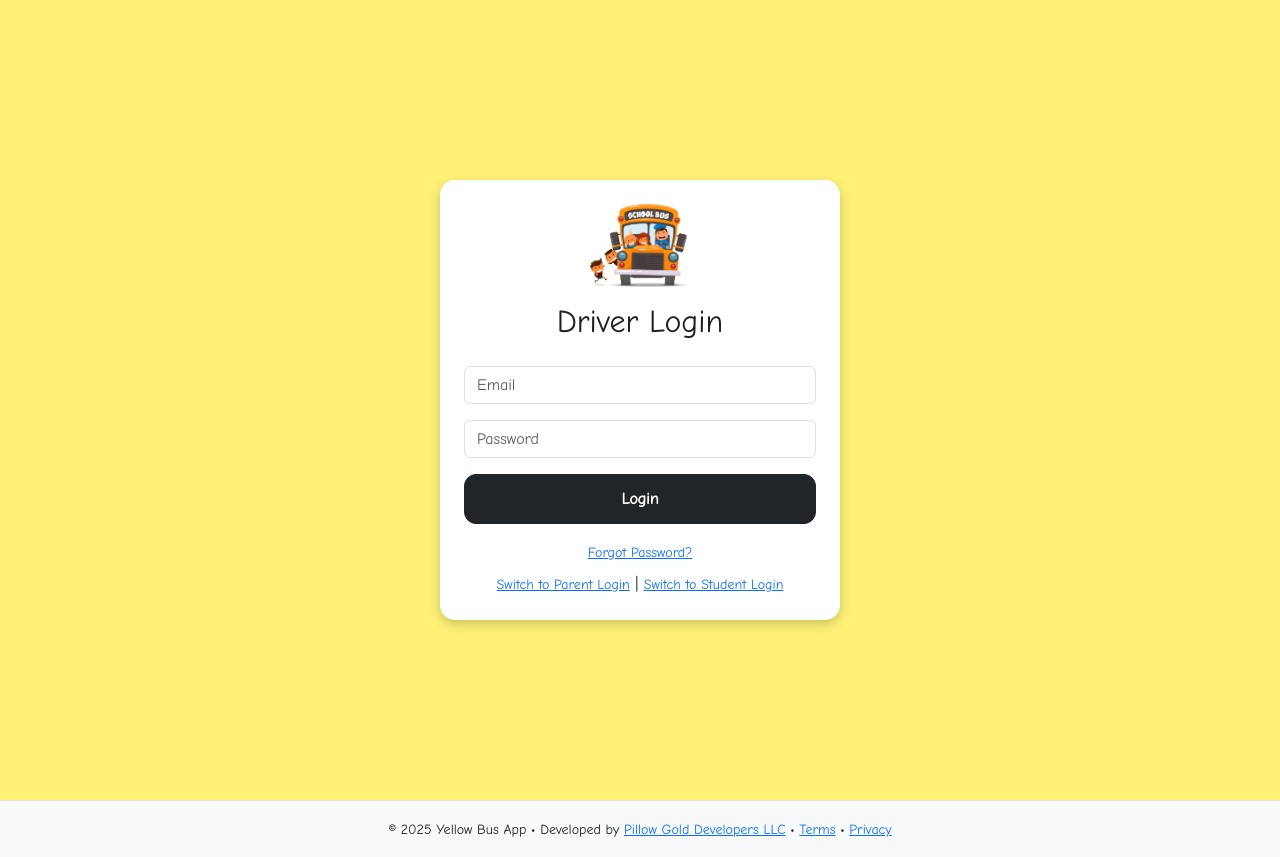
After one commit to jsepkt/yellow-bus-app, a Django app: page /driver-login/ in a window 1280 px wide. The commit adds this page. Run offline with Django 5.2, Linux system fonts and the light colour scheme.

```diff
--- /dev/null
+++ b/core/static/css/driver-login.css
@@ -0,0 +1,16 @@
+.login-container {
+    background-color: #fff176; /* yellow background */
+    font-family: 'Comic Neue', cursive;
+  }
+
+  .login-card {
+    background-color: white;
+    border-radius: 15px;
+    box-shadow: 0 4px 12px rgba(0, 0, 0, 0.2);
+    max-width: 400px;
+    width: 100%;
+  }
+
+  .logo {
+    animation: zoomIn 0.6s ease-in-out;
+  }
--- /dev/null
+++ b/core/static/css/home.css
@@ -0,0 +1,30 @@
+.bus-icon {
+    animation: zoomIn 0.6s ease-in-out;
+  }
+
+  .zoom-btn {
+    transition: transform 0.3s ease;
+    font-weight: 600;
+    padding: 10px 20px;
+    margin: 0 10px;
+    border-radius: 10px;
+  }
+
+  .zoom-btn:hover {
+    transform: scale(1.08);
+  }
+
+  .zoom-btn.driver {
+    background-color: #a5d6a7; /* light green */
+    color: #000;
+  }
+
+  .zoom-btn.parent {
+    background-color: #81d4fa; /* sky blue */
+    color: #000;
+  }
+
+  .zoom-btn.student {
+    background-color: #fff59d; /* soft yellow */
+    color: #000;
+  }
--- /dev/null
+++ b/core/static/css/style.css
@@ -0,0 +1,33 @@
+body {
+  background: #fff9c4;
+  color: #212121;
+}
+
+h1 {
+  text-shadow: 1px 1px 2px #fbc02d;
+}
+
+.bus-icon {
+  animation: float 3s ease-in-out infinite;
+}
+
+@keyframes float {
+  0%, 100% { transform: translateY(0); }
+  50% { transform: translateY(-10px); }
+}
+
+.btn {
+  border-radius: 12px;
+  padding: 12px 24px;
+  font-weight: 600;
+}
+.zoom-btn {
+  transition: transform 0.3s ease, box-shadow 0.3s ease;
+  font-weight: bold;
+  border: none;
+}
+
+.zoom-btn:hover {
+  transform: scale(1.1);
+  box-shadow: 0 6px 20px rgba(0, 0, 0, 0.2);
+}
--- /dev/null
+++ b/core/static/js/main.js
@@ -0,0 +1 @@
+console.log("Yellow Bus App Loaded");
--- /dev/null
+++ b/core/templates/base.html
@@ -0,0 +1,39 @@
+{% load static %}
+<!DOCTYPE html>
+<html lang="en">
+<head>
+  <meta charset="UTF-8" />
+  <meta name="viewport" content="width=device-width, initial-scale=1.0"/>
+  <title>{% block title %}Yellow Bus{% endblock %}</title>
+  <link rel="icon" href="{% static 'img/favicon.png' %}" />
+  <link href="https://fonts.googleapis.com/css2?family=Comic+Neue&display=swap" rel="stylesheet" />
+  <link href="https://cdn.jsdelivr.net/npm/bootstrap@5.3.2/dist/css/bootstrap.min.css" rel="stylesheet" />
+  <link rel="stylesheet" href="{% static 'css/style.css' %}" />
+  <link rel="stylesheet" href="{% static 'css/home.css' %}">
+  <link rel="stylesheet" href="{% static 'css/driver-login.css' %}">
+  {% block extra_css %}{% endblock %}
+</head>
+<body style="font-family: 'Comic Neue', cursive;" class="d-flex flex-column min-vh-100">
+
+  <!-- Main Content -->
+  <main class="flex-grow-1">
+    {% block content %}
+    <!-- Child page content will go here -->
+    {% endblock %}
+  </main>
+
+  <!-- Footer -->
+  <footer class="text-center py-3 bg-light border-top mt-auto">
+    <small>
+      © 2025 Yellow Bus App • Developed by
+      <a href="https://github.com/jsepkt/yellow-bus-app" target="_blank">Pillow Gold Developers LLC</a> •
+      <a href="#">Terms</a> • <a href="#">Privacy</a>
+    </small>
+  </footer>
+
+  <!-- Scripts -->
+  <script src="https://cdn.jsdelivr.net/npm/bootstrap@5.3.2/dist/js/bootstrap.bundle.min.js"></script>
+  <script src="{% static 'js/main.js' %}"></script>
+  {% block extra_js %}{% endblock %}
+</body>
+</html>
--- /dev/null
+++ b/core/templates/driver-login.html
@@ -0,0 +1,29 @@
+{% extends 'base.html' %}
+{% load static %}
+
+{% block title %}Driver Login | Yellow Bus{% endblock %}
+
+{% block content %}
+<div class="login-container d-flex justify-content-center align-items-center vh-100">
+  <div class="login-card text-center p-4">
+    <img src="{% static 'img/school-bus.png' %}" alt="Logo" class="logo mb-3" width="100" />
+    <h2 class="mb-4">Driver Login</h2>
+    <form id="driverLoginForm">
+      <div class="mb-3">
+        <input type="email" class="form-control" id="email" placeholder="Email" required />
+      </div>
+      <div class="mb-3">
+        <input type="password" class="form-control" id="password" placeholder="Password" required />
+      </div>
+      <button type="submit" class="btn btn-dark w-100">Login</button>
+      <div class="mt-3">
+        <a href="{% url 'driver_forgot_password' %}" class="small">Forgot Password?</a>
+      </div>
+      <div class="mt-2 text-center">
+        <a href="{% url 'parent_login' %}" class="small">Switch to Parent Login</a> |
+        <a href="{% url 'student_login' %}" class="small">Switch to Student Login</a>
+      </div>
+    </form>
+  </div>
+</div>
+{% endblock %}
--- a/core/urls.py
+++ b/core/urls.py
@@ -3,4 +3,8 @@ from . import views
 
 urlpatterns = [
     path('', views.home, name='home'),
+    path('driver-login/', views.driver_login, name='driver_login'),
+    path('forgot-password/', views.driver_forgot_password, name='driver_forgot_password'),
+    path('parent-login/', views.parent_login, name='parent_login'),
+    path('student-login/', views.student_login, name='student_login'),
 ]
--- a/core/views.py
+++ b/core/views.py
@@ -2,3 +2,16 @@ from django.shortcuts import render
 
 def home(request):
     return render(request, 'home.html')
+
+def driver_login(request):
+    return render(request, 'driver-login.html')
+
+def driver_forgot_password(request):
+    return render(request, 'driver-forgot-password.html')
+
+
+def parent_login(request):
+    return render(request, 'parent-login.html')
+
+def student_login(request):
+    return render(request, 'student-login.html')
--- a/yellow_bus_app/urls.py
+++ b/yellow_bus_app/urls.py
@@ -16,8 +16,11 @@ Including another URLconf
 """
 from django.contrib import admin
 from django.urls import path, include
+from core import views
+
 
 urlpatterns = [
     path('admin/', admin.site.urls),
     path('', include('core.urls')),  # include core app's urls
+    path('parent-login/', views.parent_login, name='parent_login'),
 ]
```
Also changed, not shown: core/static/css/parent-login.css (added, +55 -0 lines), core/templates/home.html (+18 -9 lines), core/templates/parent-login.html (added, +55 -0 lines), core/static/img/favicon.png (added), core/static/img/school-bus.png (added).
